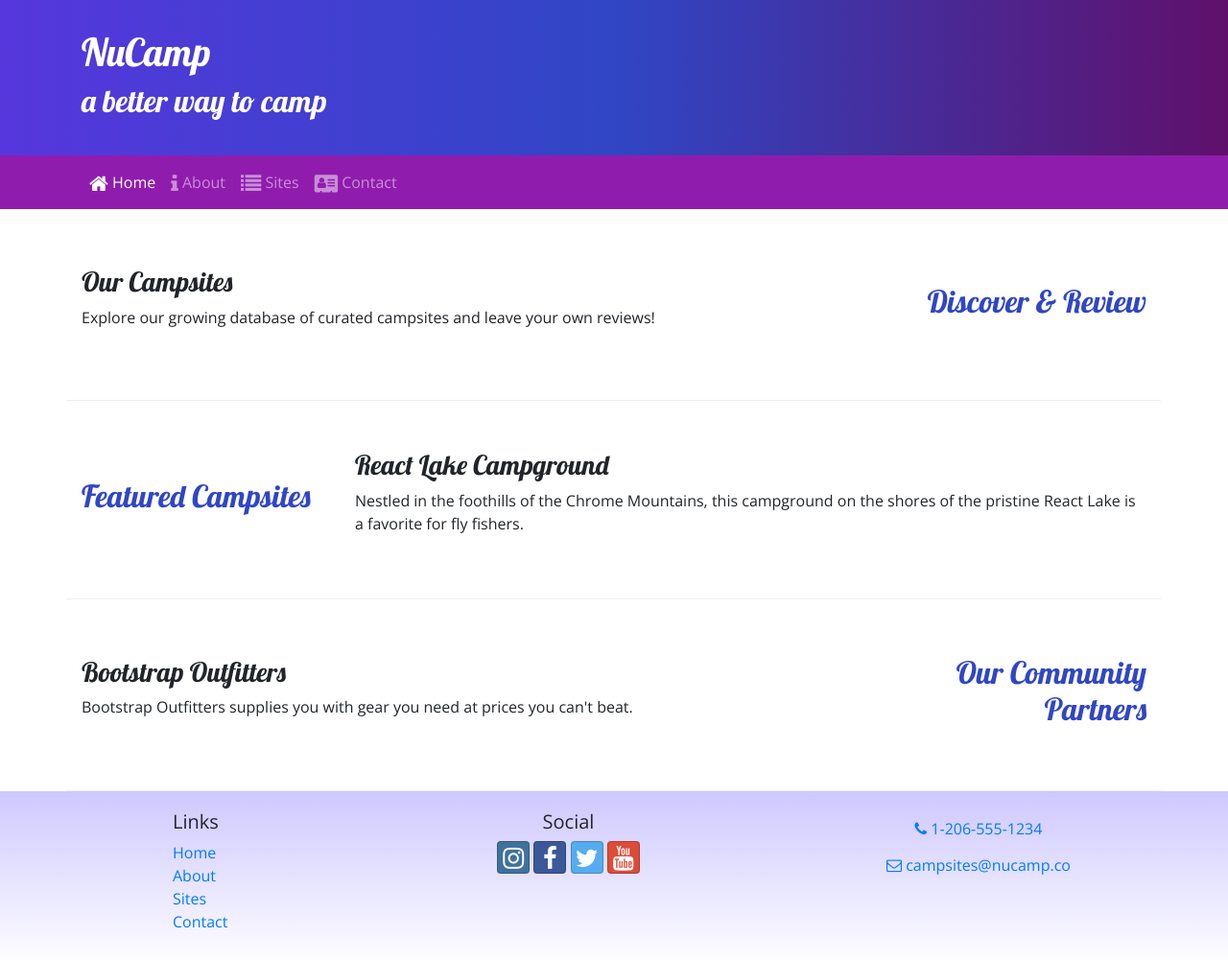
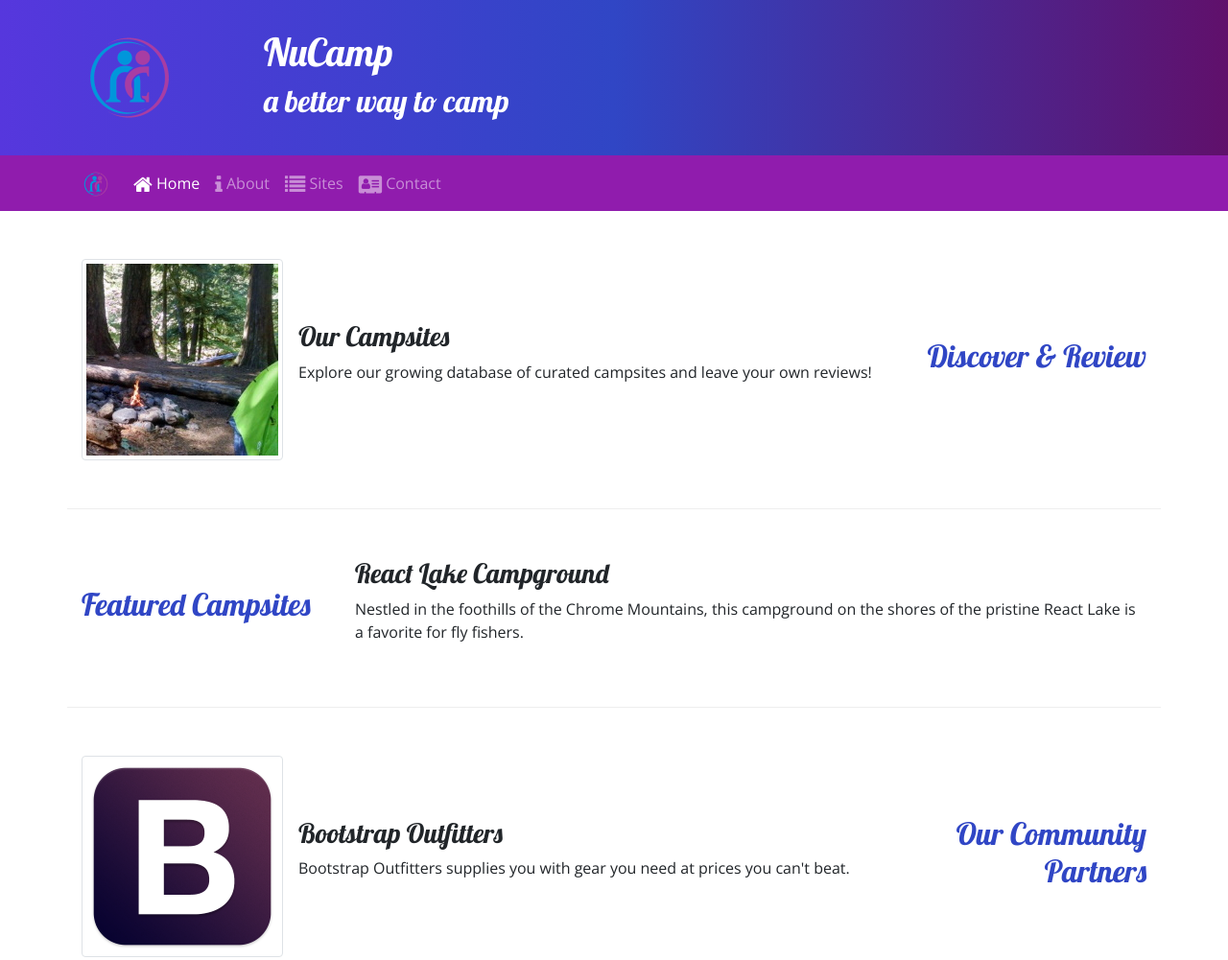
Before and after one commit to ericamcconnaughey/nucamp-bootstrap, a website: page index.html in a window 1280 px wide. Shown: the top 1001 px of the page at 96% size. Drawn offline with nearby package versions, Linux system fonts and the light colour scheme.

Commit message:
add images to the homepage including the logos with links to the homepage and two thumbnail images

```diff
--- a/index.html
+++ b/index.html
@@ -17,6 +17,9 @@
   <header class="jumbotron jumbotron-fluid">
     <div class="container">
       <div class="row">
+        <div class="col-4 col-sm-3 col-md-2 align-self-center">
+          <img src="img/logo.png" class="img-fluid" />
+        </div>
         <div class="col">
           <h1>NuCamp</h1>
           <h2>a better way to camp</h2>
@@ -27,7 +30,8 @@
 
   <nav class="navbar navbar-expand-sm navbar-dark sticky-top">
     <div class="container">
-      <button class="navbar-toggler ml-auto" type="button" data-toggle="collapse" data-target="#nucampNavbar">
+      <a class="navbar-brand" href="#"><img src="img/logo.png" height="30" width="30" /></a>
+      <button class="navbar-toggler" type="button" data-toggle="collapse" data-target="#nucampNavbar">
         <span class="navbar-toggler-icon"> </span>
       </button>
       <div class="collapse navbar-collapse" id="nucampNavbar">
@@ -48,8 +52,13 @@
         <h2 class="text-sm-right">Discover & Review</h2>
       </div>
       <div class="col">
+        <div class="media">
+          <img  class="d-flex mr-3 img-thumbnail" src="img/breadcrumb-trail-thumb.jpg" alt="Breadcrumb Trail Thumbnail" />
+          <div class="media-body align-self-center">
             <h3>Our Campsites</h3>
             <p class="d-none d-sm-block">Explore our growing database of curated campsites and leave your own reviews!</p>
+          </div>
+        </div>
       </div>
     </div>
 
@@ -70,8 +79,13 @@
         <h2 class="text-sm-right">Our Community Partners</h2>
       </div>
       <div class="col">
+        <div class="media">
+          <img class="d-flex mr-3 img-thumbnail" src="img/bootstrap-thumb.png" alt="Bootstrap Outfitters" />
+          <div class="media-body align-self-center">
             <h3>Bootstrap Outfitters</h3>
             <p class="d-none d-sm-block">Bootstrap Outfitters supplies you with gear you need at prices you can't beat.</p>
+          </div>
+        </div>
       </div>
     </div>
   </div>
```
Also changed, not shown: aboutus.html (+7 -2 lines), contactus.html (+5 -1 lines), img/bootstrap-thumb.png (added), img/breadcrumb-trail-thumb.jpg (added), img/breadcrumb-trail.jpg (added), img/chrome-river-thumb.jpg (added), img/chrome-river.jpg (added), img/logo.png (added), img/react-lake-thumb.jpg (added), img/react-lake.jpg (added). Lines whose indentation alone changed are shown as unchanged.
